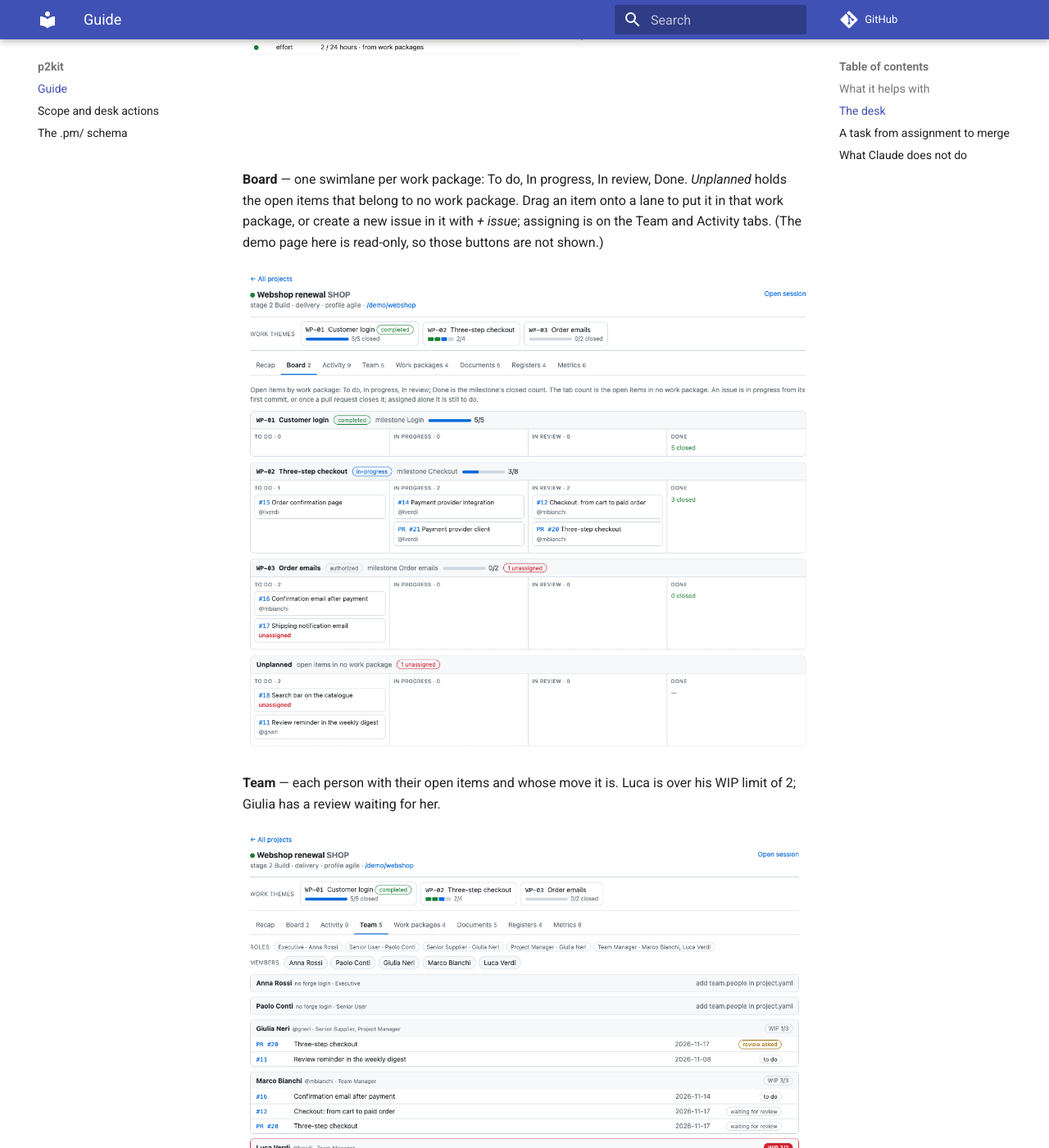
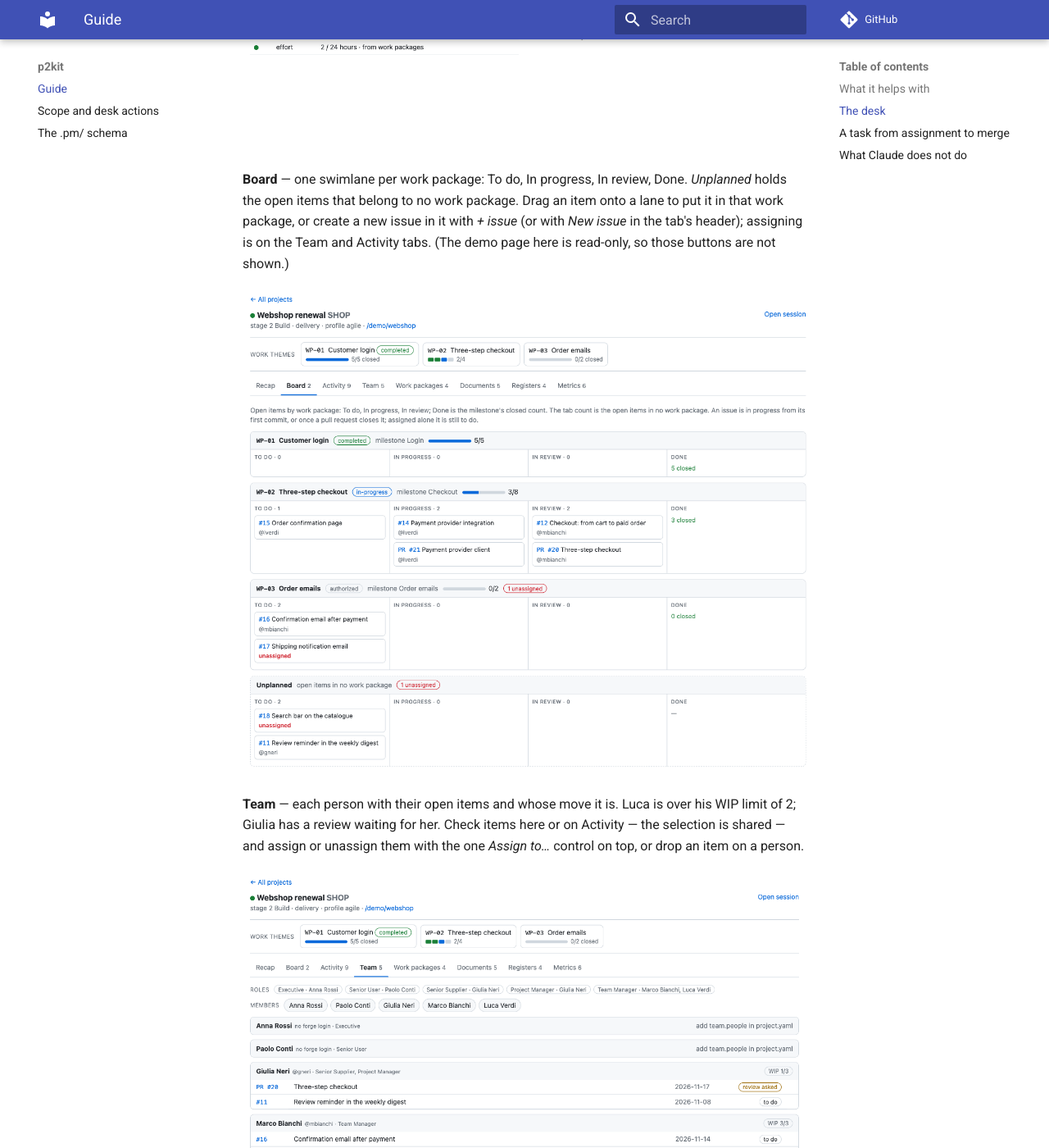
Before and after one commit to dgpaci/p2kit, an MkDocs documentation site: the page built from docs/index.md, in a window 1280 px wide and 1400 px high, scrolled down 2014 px. Shown: the whole window at 82% size. Built offline with MkDocs 1.6.1 and Material for MkDocs 9.7.7, drawn with Linux system fonts in a browser that asks for light colours; comment, search, counter and statistics services are not loaded; some of the changed text lies outside the part shown.

Commit message:
docs: align guide, scope and schema with the desk changes of #61-#73 (#74)
The per-row attach select is gone, placing a work package may renumber its
horizon and assigning many patches several items, so the "one line per
action" rule and the attach row of scope.md were stale. The guide and README
now mention the Board's New issue button, Team checkboxes, Not placed and
empty horizons as drop zones, Daily Log filters, Markdown documents served as
pages, and risk responses with Claude's verdict.

Co-authored-by: Claude Opus 5.5 <noreply@anthropic.com>

```diff
--- a/docs/index.md
+++ b/docs/index.md
@@ -44,13 +44,15 @@ tolerances, and *Needs attention*.
 
 **Board** — one swimlane per work package: To do, In progress, In review, Done. *Unplanned* holds
 the open items that belong to no work package. Drag an item onto a lane to put it in that work
-package, or create a new issue in it with *+ issue*; assigning is on the Team and Activity tabs.
+package, or create a new issue in it with *+ issue* (or with *New issue* in the tab's header);
+assigning is on the Team and Activity tabs.
 (The demo page here is read-only, so those buttons are not shown.)
 
 ![Board](images/board.png)
 
 **Team** — each person with their open items and whose move it is. Luca is over his WIP limit of 2;
-Giulia has a review waiting for her.
+Giulia has a review waiting for her. Check items here or on Activity — the selection is shared —
+and assign or unassign them with the one *Assign to…* control on top, or drop an item on a person.
 
 ![Team](images/team.png)
 
@@ -60,7 +62,8 @@ internal notes on its commits (here an open blocker).
 ![Work theme](images/work-theme.png)
 
 **Work packages** grouped by roadmap horizon, with estimate, actual and deviation — drag one into
-another horizon, or above or below another, to place it; **Metrics** gives
+another horizon, or above or below another, to place it, or onto *Not placed* to take it off the
+roadmap (an empty horizon shows as a drop zone); **Metrics** gives
 lead time, review and merge time and the weekly throughput.
 
 ![Work packages](images/work-packages.png)
@@ -68,9 +71,11 @@ lead time, review and merge time and the weekly throughput.
 ![Metrics](images/metrics.png)
 
 The other tabs: **Activity** (milestones, open issues and pull requests, with a selection bar to
-package or assign many at once), **Documents** (the `.pm/` products and the Daily Log; a Markdown
-document opens as a readable HTML page when the desk helper serves the page),
-**Registers** (risks, approvals, problems, lessons, iterations).
+package or assign many at once), **Documents** (the `.pm/` products and the Daily Log, each kind
+of entry in its own colour and filterable by day, kind and text; a Markdown document opens as a
+readable HTML page when the desk helper serves the page), **Registers** (risks with their response
+and Claude's verdict on it, approvals, problems, lessons, iterations; a high risk stays in *Needs
+attention* until its response is adequate and you confirm the closure).
 
 ## A task from assignment to merge
 
```
Also changed, not shown: README.md (+6 -4 lines), docs/pm-schema.md (+6 -4 lines), docs/scope.md (+6 -2 lines).
